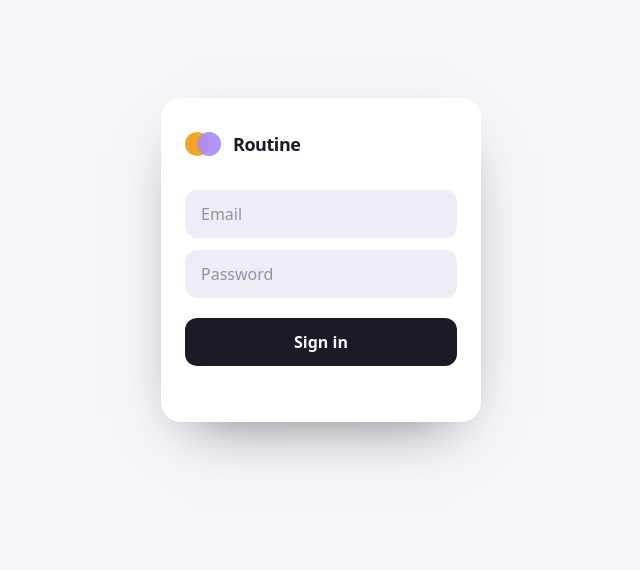
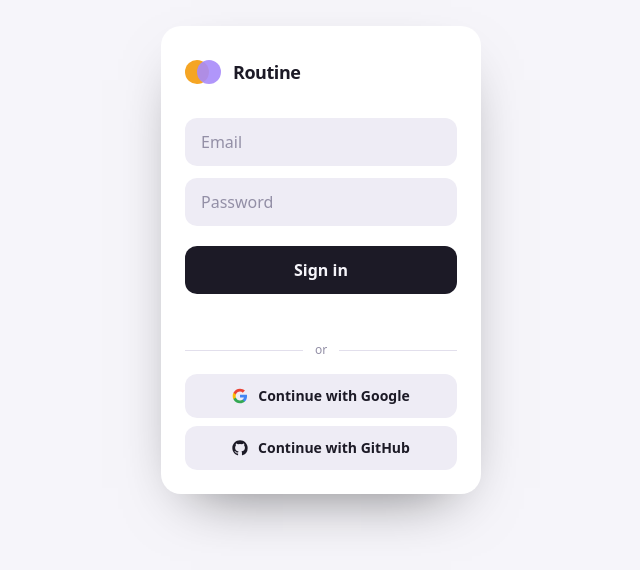
Before and after one commit to denizberkin/routine, a React (Vite) app: page /#/login in a window 1280 px wide. Shown: the part 140-710 px from the top of the page, without its empty margins (319-959 px from the left). Built offline with nearby package versions, Linux system fonts and the light colour scheme; no server answers.

Commit message:
add: google and github login

```diff
--- a/src/auth/AuthProvider.tsx
+++ b/src/auth/AuthProvider.tsx
@@ -1,6 +1,6 @@
 import { createContext, useCallback, useContext, useEffect, useMemo, useState } from 'react'
 import type { ReactNode } from 'react'
-import type { Session } from '@supabase/supabase-js'
+import type { Provider, Session } from '@supabase/supabase-js'
 import { supabase } from '../lib/supabase'
 import type { Profile, Slot } from '../lib/types'
 
@@ -13,6 +13,7 @@ interface AuthState {
   /** Fixed color slot per user — the earlier-created profile is u1 everywhere, for both viewers. */
   slotOf: (userId: string) => Slot
   signIn: (email: string, password: string) => Promise<string | null>
+  signInWith: (provider: Provider) => Promise<string | null>
   signOut: () => Promise<void>
 }
 
@@ -27,6 +28,10 @@ export function AuthProvider({ children }: { children: ReactNode }) {
     supabase.auth.getSession().then(({ data }) => {
       setSession(data.session)
       setReady(true)
+      // The OAuth redirect lands on ?code=… (PKCE); once exchanged, drop it from the address bar.
+      if (window.location.search.includes('code=')) {
+        window.history.replaceState(null, '', window.location.pathname + window.location.hash)
+      }
     })
     const { data: sub } = supabase.auth.onAuthStateChange((_event, next) => {
       setSession(next)
@@ -70,13 +75,21 @@ export function AuthProvider({ children }: { children: ReactNode }) {
     return error ? error.message : null
   }, [])
 
+  const signInWith = useCallback(async (provider: Provider) => {
+    const { error } = await supabase.auth.signInWithOAuth({
+      provider,
+      options: { redirectTo: window.location.origin + import.meta.env.BASE_URL },
+    })
+    return error ? error.message : null
+  }, [])
+
   const signOut = useCallback(async () => {
     await supabase.auth.signOut()
   }, [])
 
   const value = useMemo<AuthState>(
-    () => ({ ready, session, me, friend, slotOf, signIn, signOut }),
-    [ready, session, me, friend, slotOf, signIn, signOut],
+    () => ({ ready, session, me, friend, slotOf, signIn, signInWith, signOut }),
+    [ready, session, me, friend, slotOf, signIn, signInWith, signOut],
   )
 
   return <AuthContext.Provider value={value}>{children}</AuthContext.Provider>
--- a/src/lib/supabase.ts
+++ b/src/lib/supabase.ts
@@ -7,5 +7,5 @@ const anonKey = import.meta.env.VITE_SUPABASE_ANON_KEY
 export const isConfigured = Boolean(url && anonKey)
 
 export const supabase = createClient(url || 'http://localhost', anonKey || 'missing', {
-  auth: { persistSession: true, autoRefreshToken: true, detectSessionInUrl: false },
+  auth: { persistSession: true, autoRefreshToken: true, detectSessionInUrl: true },
 })
--- a/src/screens/Login.tsx
+++ b/src/screens/Login.tsx
@@ -1,14 +1,25 @@
-import { useState } from 'react'
+import { useEffect, useState } from 'react'
 import type { FormEvent } from 'react'
+import type { Provider } from '@supabase/supabase-js'
 import { Navigate } from 'react-router-dom'
 import { useAuth } from '../auth/AuthProvider'
 
 export default function Login() {
-  const { ready, session, signIn } = useAuth()
+  const { ready, session, signIn, signInWith } = useAuth()
   const [email, setEmail] = useState('')
   const [password, setPassword] = useState('')
   const [error, setError] = useState<string | null>(null)
   const [busy, setBusy] = useState(false)
+
+  // A refused OAuth login comes back as ?error=…&error_description=… on the redirect URL.
+  useEffect(() => {
+    const params = new URLSearchParams(window.location.search)
+    const description = params.get('error_description')
+    if (description) {
+      setError(description.replace(/\+/g, ' '))
+      window.history.replaceState(null, '', window.location.pathname + window.location.hash)
+    }
+  }, [])
 
   if (ready && session) return <Navigate to="/" replace />
 
@@ -22,6 +33,20 @@ export default function Login() {
       setBusy(false)
     }
   }
+
+  async function oauth(provider: Provider) {
+    setBusy(true)
+    setError(null)
+    const message = await signInWith(provider)
+    if (message) {
+      setError(message)
+      setBusy(false)
+    }
+  }
+
+  const field = 'h-12 rounded-xl bg-surface-2 px-4 text-ink placeholder:text-ink-3'
+  const providerButton =
+    'flex h-11 w-full items-center justify-center gap-2.5 rounded-xl bg-surface-2 text-sm font-semibold text-ink transition-opacity disabled:opacity-60'
 
   return (
     <div className="flex min-h-dvh items-center justify-center px-4">
@@ -48,7 +73,7 @@ export default function Login() {
             placeholder="Email"
             value={email}
             onChange={(e) => setEmail(e.target.value)}
-            className="h-12 rounded-xl bg-surface-2 px-4 text-ink placeholder:text-ink-3"
+            className={field}
           />
           <label className="sr-only" htmlFor="password">Password</label>
           <input
@@ -59,7 +84,7 @@ export default function Login() {
             placeholder="Password"
             value={password}
             onChange={(e) => setPassword(e.target.value)}
-            className="h-12 rounded-xl bg-surface-2 px-4 text-ink placeholder:text-ink-3"
+            className={field}
           />
         </div>
 
@@ -76,8 +101,32 @@ export default function Login() {
           aria-live="polite"
           className={`mt-3 min-h-5 text-center text-sm text-danger ${error ? '' : 'invisible'}`}
         >
-          {error ?? '\u00a0'}
+          {error ?? ' '}
         </p>
+
+        <div className="my-4 flex items-center gap-3 text-xs text-ink-3" aria-hidden>
+          <span className="h-px flex-1 bg-line" />
+          or
+          <span className="h-px flex-1 bg-line" />
+        </div>
+
+        <div className="flex flex-col gap-2">
+          <button type="button" disabled={busy} onClick={() => oauth('google')} className={providerButton}>
+            <svg viewBox="0 0 24 24" className="size-4" aria-hidden>
+              <path fill="#4285F4" d="M22.56 12.25c0-.78-.07-1.53-.2-2.25H12v4.26h5.92c-.26 1.37-1.04 2.53-2.21 3.31v2.77h3.57c2.08-1.92 3.28-4.74 3.28-8.09z" />
+              <path fill="#34A853" d="M12 23c2.97 0 5.46-.98 7.28-2.66l-3.57-2.77c-.98.66-2.23 1.06-3.71 1.06-2.86 0-5.29-1.93-6.16-4.53H2.18v2.84C3.99 20.53 7.7 23 12 23z" />
+              <path fill="#FBBC05" d="M5.84 14.09c-.22-.66-.35-1.36-.35-2.09s.13-1.43.35-2.09V7.07H2.18C1.43 8.55 1 10.22 1 12s.43 3.45 1.18 4.93l2.85-2.22.81-.62z" />
+              <path fill="#EA4335" d="M12 5.38c1.62 0 3.06.56 4.21 1.64l3.15-3.15C17.45 2.09 14.97 1 12 1 7.7 1 3.99 3.47 2.18 7.07l3.66 2.84c.87-2.6 3.3-4.53 6.16-4.53z" />
+            </svg>
+            Continue with Google
+          </button>
+          <button type="button" disabled={busy} onClick={() => oauth('github')} className={providerButton}>
+            <svg viewBox="0 0 24 24" className="size-4" fill="currentColor" aria-hidden>
+              <path d="M12 .5C5.65.5.5 5.65.5 12c0 5.08 3.29 9.39 7.86 10.91.58.1.79-.25.79-.56v-2.17c-3.2.7-3.87-1.37-3.87-1.37-.52-1.33-1.28-1.68-1.28-1.68-1.04-.71.08-.7.08-.7 1.15.08 1.76 1.19 1.76 1.19 1.03 1.76 2.7 1.25 3.35.96.1-.75.4-1.25.73-1.54-2.55-.29-5.24-1.28-5.24-5.69 0-1.26.45-2.29 1.19-3.09-.12-.29-.52-1.46.11-3.05 0 0 .97-.31 3.17 1.18a11 11 0 0 1 5.77 0c2.2-1.49 3.17-1.18 3.17-1.18.63 1.59.23 2.76.11 3.05.74.8 1.19 1.83 1.19 3.09 0 4.42-2.69 5.39-5.25 5.68.41.36.78 1.06.78 2.14v3.17c0 .31.21.67.8.56A11.51 11.51 0 0 0 23.5 12C23.5 5.65 18.35.5 12 .5z" />
+            </svg>
+            Continue with GitHub
+          </button>
+        </div>
       </form>
     </div>
   )
```
